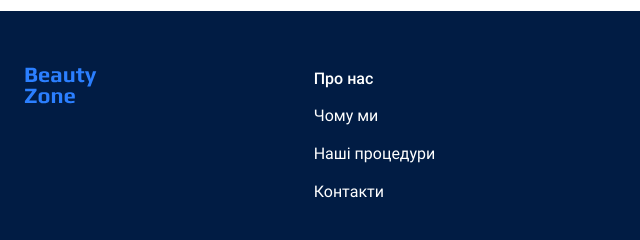
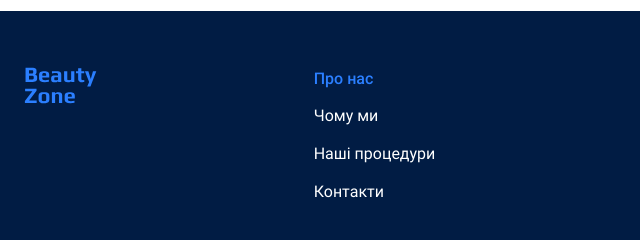
Before and after one commit to Seralex09/genius-homework-2, a plain HTML site: page index.html in a window 1280 px wide. In both pictures the pointer is over the link 343 px from the left and 3576 px from the top of the page. Shown: the part 3497-3737 px from the top of the page, 0-640 px from the left. Drawn offline with Linux system fonts and the light colour scheme.

Commit message:
fixed link color

```diff
--- a/css/styles.css
+++ b/css/styles.css
@@ -400,6 +400,7 @@ ul {
 
 .footer-link:hover {
   font-weight: 500;
+  color: var(--color-primary-light);
 }
 
 .footer-link-social-networks {
```
